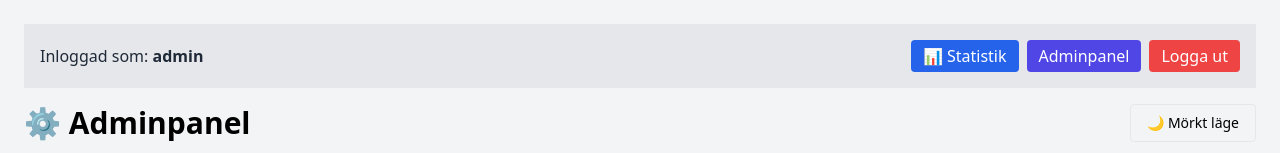
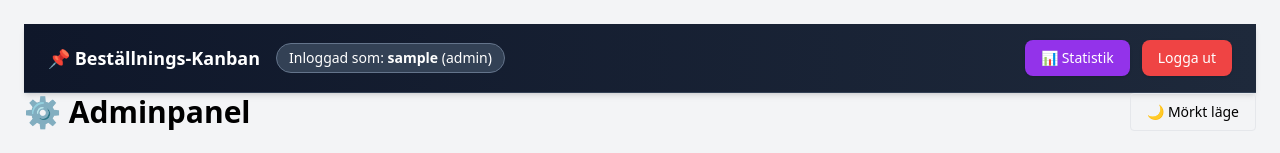
Before and after one commit to Ahmedalmasrii/KanbanApp, a React (Create React App) app in the folder frontend/: page /admin in a window 1280 px wide. Shown: the top 153 px of the page. Built offline with nearby package versions, Linux system fonts and the light colour scheme; no server answers; sample sign-in values are in the browser's storage.

Commit message:
ändrat stylingen på headern

```diff
--- a/frontend/src/components/Header.js
+++ b/frontend/src/components/Header.js
@@ -1,51 +1,55 @@
-import React from 'react';
-import { useNavigate } from 'react-router-dom';
+import React from "react";
+import { useNavigate, useLocation } from "react-router-dom";
 
 const Header = () => {
   const navigate = useNavigate();
-  const user = JSON.parse(localStorage.getItem('user'));
+  const location = useLocation();
+  const user = JSON.parse(localStorage.getItem("user"));
 
   const handleLogout = () => {
-    localStorage.removeItem('user');
-    localStorage.removeItem('token');
-    navigate('/login');
+    localStorage.removeItem("user");
+    localStorage.removeItem("token");
+    navigate("/login");
   };
 
   return (
-    <div className="flex justify-between items-center p-4 bg-gray-200 mb-4">
-      <span className="text-gray-800">
-        Inloggad som: <strong>{user?.role}</strong>
-      </span>
+    <header className="bg-gradient-to-r from-slate-900 to-slate-800 text-white px-6 py-4 shadow-md flex justify-between items-center border-b border-slate-700">
+      <div className="flex items-center gap-4">
+        <h1 className="text-lg font-semibold flex items-center gap-2">
+          📌 {location.pathname === "/stats" ? "Statistikpanel" : "Beställnings-Kanban"}
+        </h1>
+        <span className="text-sm bg-slate-700 px-3 py-1 rounded-full text-white border border-slate-500">
+          Inloggad som: <strong>{user?.username}</strong> ({user?.role})
+        </span>
+      </div>
 
-      <div className="flex gap-2">
-        {/* Statistikpanel – för admin eller manager */}
-        {(user?.role === 'admin' || user?.role === 'manager') && (
+      <div className="flex gap-3">
+        {user?.role === "admin" || user?.role === "manager" ? (
           <button
-            onClick={() => navigate('/stats')}
-            className="bg-blue-600 text-white px-3 py-1 rounded hover:bg-blue-700"
+            onClick={() => navigate("/stats")}
+            className="bg-purple-600 hover:bg-purple-700 px-4 py-2 rounded-lg shadow text-white text-sm transition"
           >
             📊 Statistik
           </button>
-        )}
+        ) : null}
 
-        {/* Adminpanel – endast för admin */}
-        {user?.role === 'admin' && (
+        {location.pathname === "/stats" && (
           <button
-            onClick={() => navigate('/admin')}
-            className="bg-indigo-600 text-white px-3 py-1 rounded hover:bg-indigo-700"
+            onClick={() => navigate("/kanban")}
+            className="bg-slate-600 hover:bg-slate-700 px-4 py-2 rounded-lg shadow text-white text-sm transition"
           >
-            Adminpanel
+            ⬅️ Tillbaka
           </button>
         )}
 
         <button
           onClick={handleLogout}
-          className="bg-red-500 text-white px-3 py-1 rounded hover:bg-red-600"
+          className="bg-red-500 hover:bg-red-600 px-4 py-2 rounded-lg shadow text-white text-sm transition"
         >
           Logga ut
         </button>
       </div>
-    </div>
+    </header>
   );
 };
 
```
